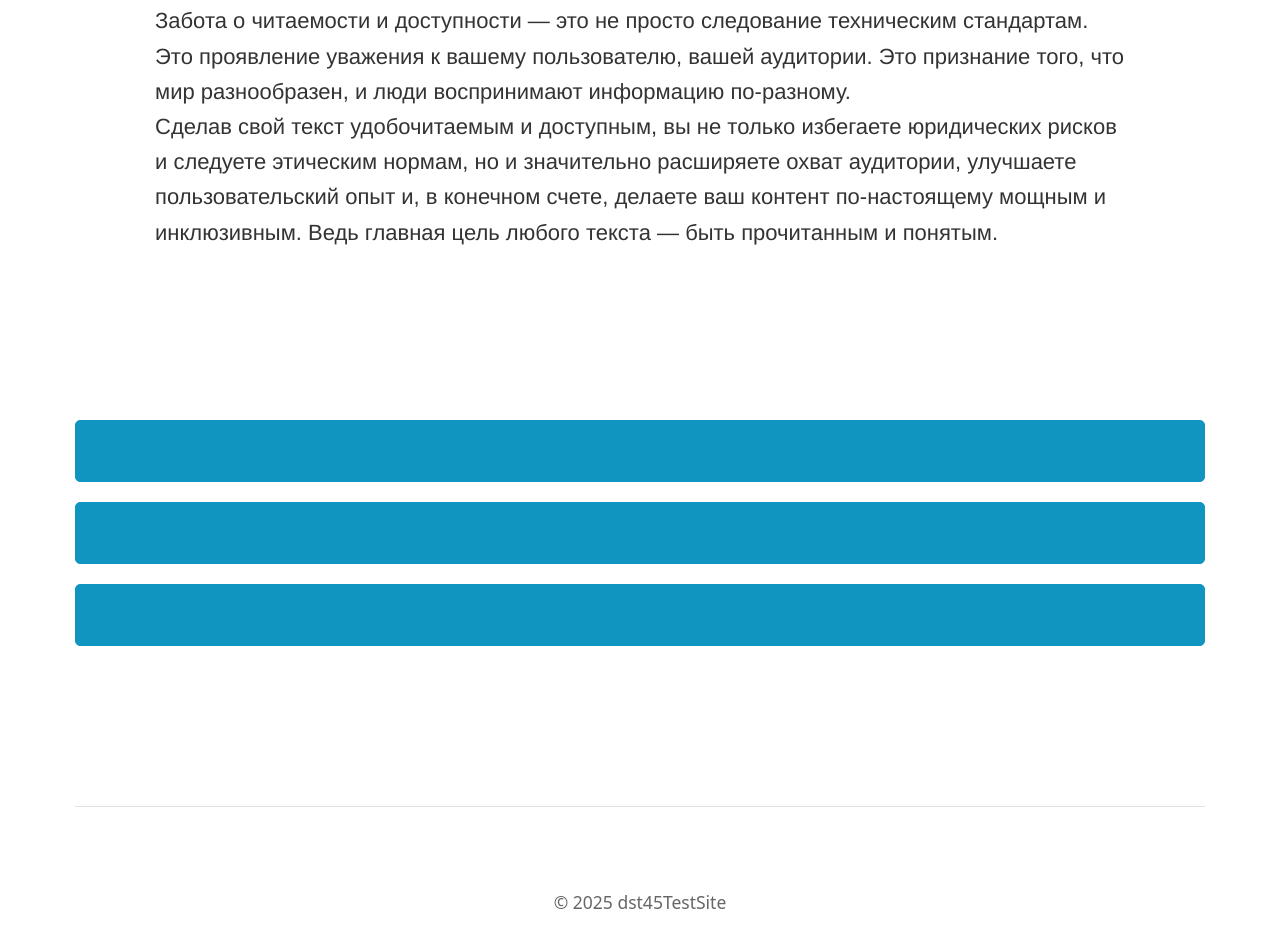
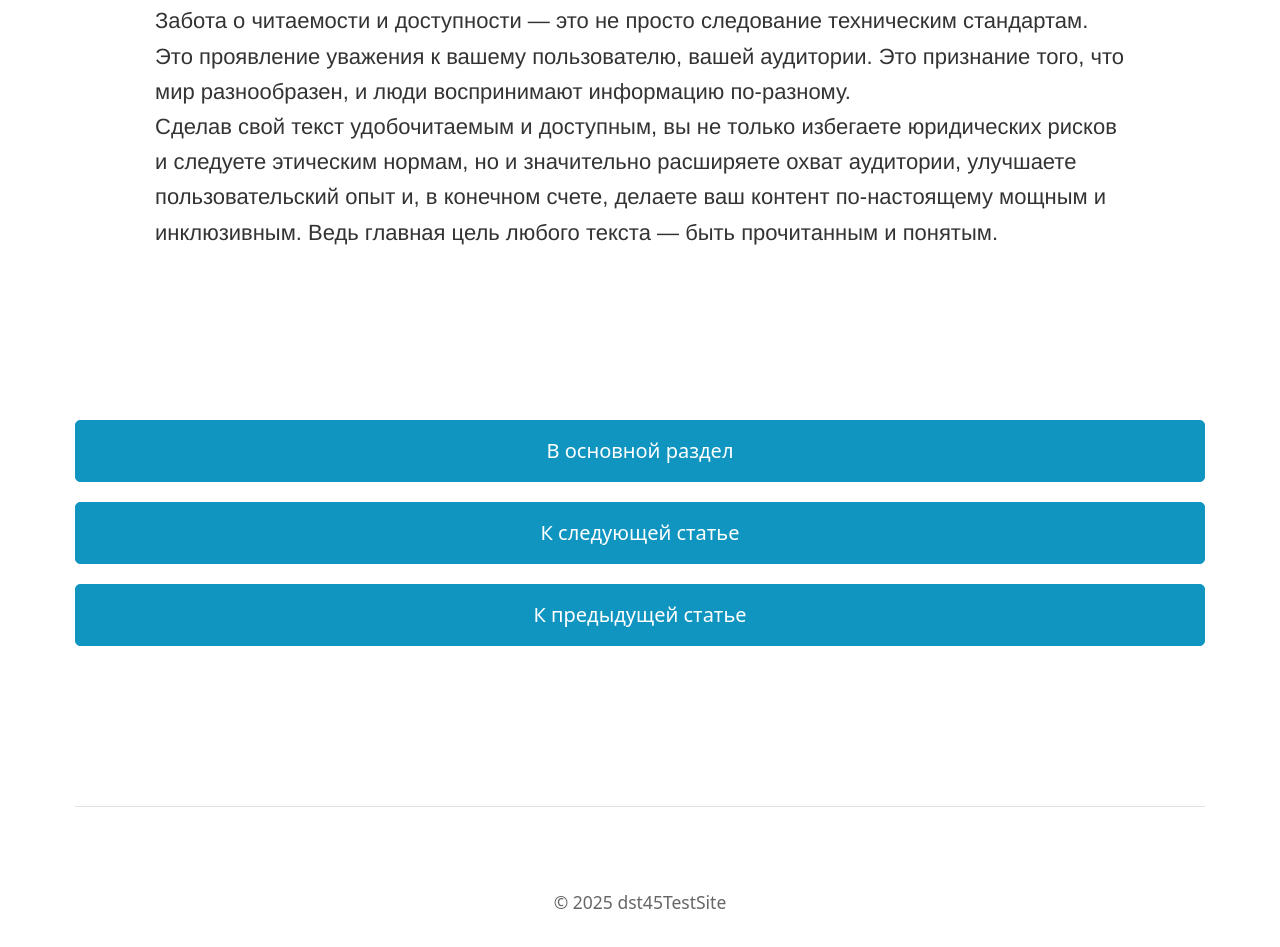
Before and after one commit to Deleted-Sutur/DST45TESTSITE, a website: page pages/fundamentum/readable/readable.html in a window 1280 px wide. Shown: the part 4475-5422 px from the top of the page. Drawn offline with nearby package versions, Linux system fonts and the light colour scheme.

Commit message:
Update readable.html

```diff
--- a/pages/fundamentum/readable/readable.html
+++ b/pages/fundamentum/readable/readable.html
@@ -254,9 +254,9 @@
             <p>Забота о читаемости и доступности — это не просто следование техническим стандартам. Это проявление уважения к вашему пользователю, вашей аудитории. Это признание того, что мир разнообразен, и люди воспринимают информацию по-разному. <br>
             Сделав свой текст удобочитаемым и доступным, вы не только избегаете юридических рисков и следуете этическим нормам, но и значительно расширяете охват аудитории, улучшаете пользовательский опыт и, в конечном счете, делаете ваш контент по-настоящему мощным и инклюзивным. Ведь главная цель любого текста — быть прочитанным и понятым.</p>
         </section>
-        <button><a href="../../fundamentum/fundamentum.html">В основной раздел</a></button>
-        <button><a href="../webfonts/webfonts.html">К следующей статье</a></button>
-        <button><a href="../composition/composition.html">К предыдущей статье</a></button>
+        <a href="../../fundamentum/fundamentum.html"><button>В основной раздел</button></a>
+        <a href="../webfonts/webfonts.html"><button>К следующей статье</button></a>
+        <a href="../composition/composition.html"><button>К предыдущей статье</button></a>
     </main>
 
     <footer class="container">
```
